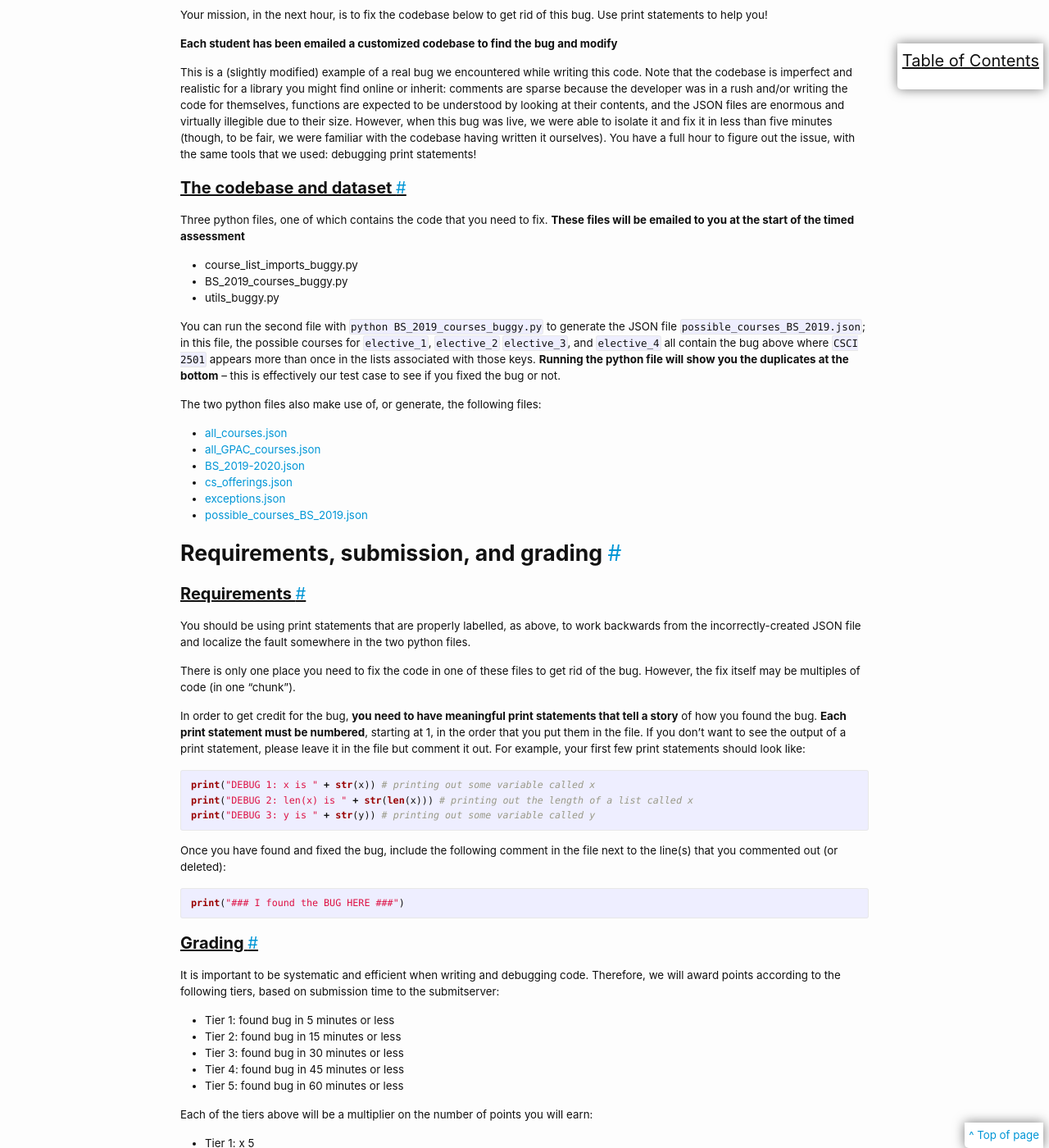
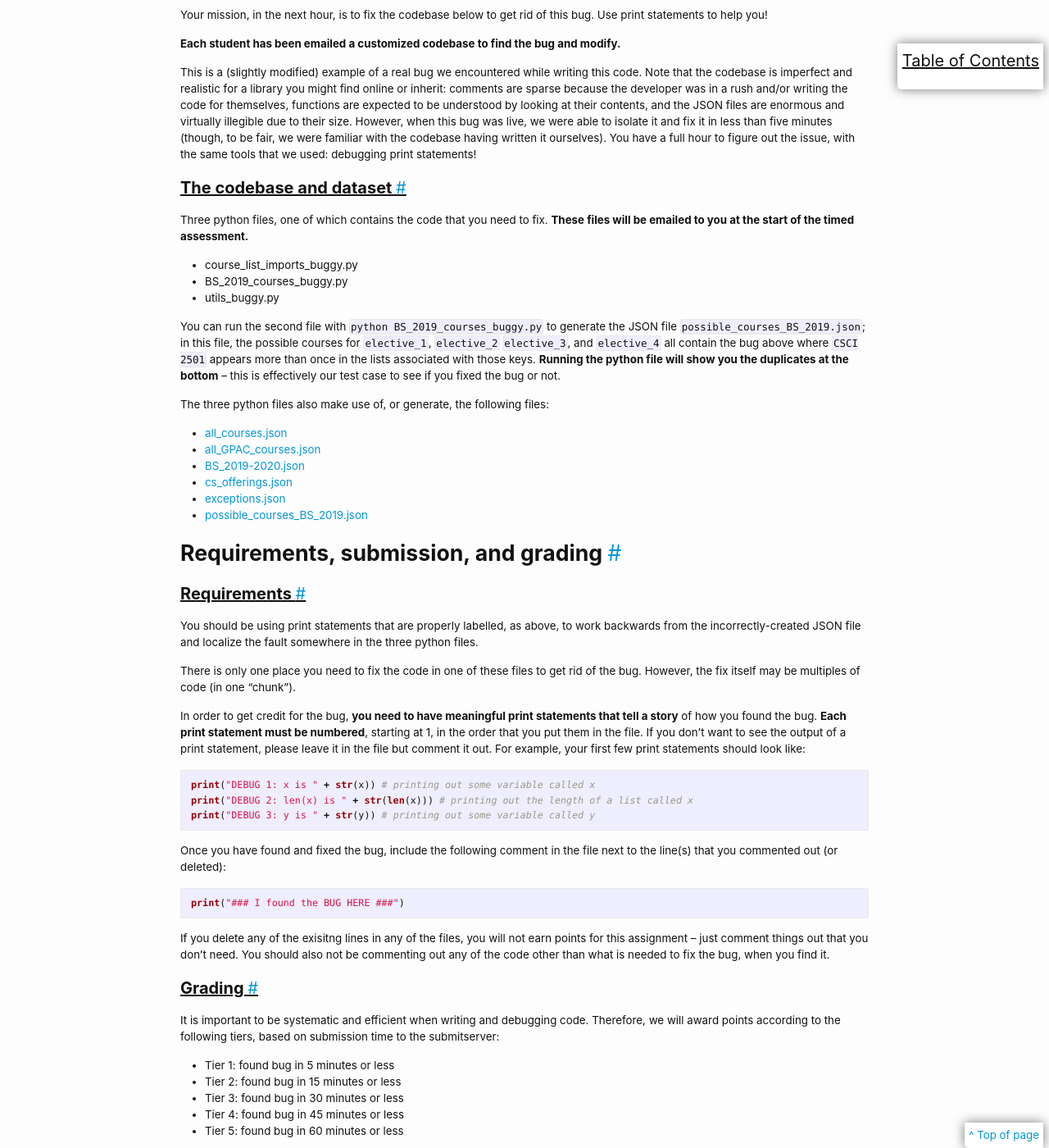
Before and after one commit to cs2113-f24/cs2113-f24.github.io, a Jekyll site: the page built from j-units/Debugging-extra-credit.md, in a window 1280 px wide and 1400 px high, scrolled down 986 px. Shown: the whole window at 82% size. Built offline with Jekyll 4.4.1, drawn with Linux system fonts in a browser that asks for light colours; some of the changed text lies outside the part shown.

Commit message:
debugging lab

````diff
--- a/j-units/Debugging-extra-credit.md
+++ b/j-units/Debugging-extra-credit.md
@@ -48,20 +48,20 @@ While we were writing this code, we had a bug: in the **NTT (non-tech track) req
 
 Your mission, in the next hour, is to fix the codebase below to get rid of this bug. Use print statements to help you!
 
-**Each student has been emailed a customized codebase to find the bug and modify**
+**Each student has been emailed a customized codebase to find the bug and modify.**
 
 This is a (slightly modified) example of a real bug we encountered while writing this code. Note that the codebase is imperfect and realistic for a library you might find online or inherit: comments are sparse because the developer was in a rush and/or writing the code for themselves, functions are expected to be understood by looking at their contents, and the JSON files are enormous and virtually illegible due to their size. However, when this bug was live, we were able to isolate it and fix it in less than five minutes (though, to be fair, we were familiar with the codebase having written it ourselves). You have a full hour to figure out the issue, with the same tools that we used: debugging print statements!
 
 ## The codebase and dataset
 
-Three python files, one of which contains the code that you need to fix. **These files will be emailed to you at the start of the timed assessment**
+Three python files, one of which contains the code that you need to fix. **These files will be emailed to you at the start of the timed assessment.**
 * course_list_imports_buggy.py
 * BS_2019_courses_buggy.py
 * utils_buggy.py
 
 You can run the second file with `python BS_2019_courses_buggy.py` to generate the JSON file `possible_courses_BS_2019.json`; in this file, the possible courses for `elective_1`, `elective_2` `elective_3`, and `elective_4` all contain the bug above where `CSCI 2501` appears more than once in the lists associated with those keys. **Running the python file will show you the duplicates at the bottom** -- this is effectively our test case to see if you fixed the bug or not.
 
-The two python files also make use of, or generate, the following files:
+The three python files also make use of, or generate, the following files:
 * [all_courses.json](./all_courses.json)
 * [all_GPAC_courses.json](./all_GPAC_courses.json)
 * [BS_2019-2020.json](./BS_2019-2020.json)
@@ -74,7 +74,7 @@ The two python files also make use of, or generate, the following files:
 
 ## Requirements
 
-You should be using print statements that are properly labelled, as above, to work backwards from the incorrectly-created JSON file and localize the fault somewhere in the two python files.
+You should be using print statements that are properly labelled, as above, to work backwards from the incorrectly-created JSON file and localize the fault somewhere in the three python files.
 
 There is only one place you need to fix the code in one of these files to get rid of the bug. However, the fix itself may be multiples of code (in one "chunk").
 
@@ -90,6 +90,8 @@ Once you have found and fixed the bug, include the following comment in the file
 ```python
 print("### I found the BUG HERE ###")
 ```
+
+If you delete any of the exisitng lines in any of the files, you will not earn points for this assignment -- just comment things out that you don't need. You should also not be commenting out any of the code other than what is needed to fix the bug, when you find it.
 
 ## Grading
 
@@ -127,4 +129,4 @@ There are 63 students in the class this semester, so our pool will start with 63
 
 ## Submission
 
-Tar up the three python files with `tar -cvf extra_credit.tar utils_buggy.py course_list_imports_buggy.py BS_2019_courses_buggy.py` and submit these to the submitserver before the deadline in class. You must be physically present in class in order to receive credit for this assignment.
+Tar up everything in the zip folder you downloaded with `tar -cvf extra_credit.tar *.*` and submit this to Ed before the deadline in class. You must be physically present in class in order to receive credit for this assignment. Do not delete any files from your zip folder before submission, otherwise we cannot award you points.
````
